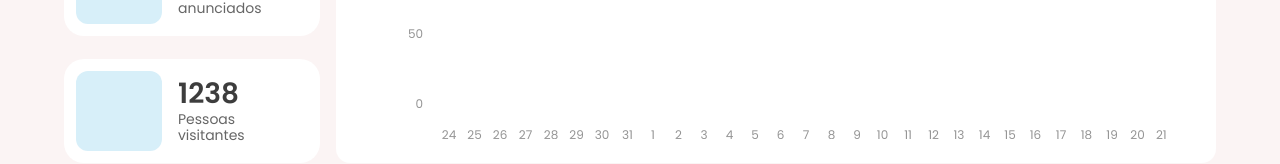
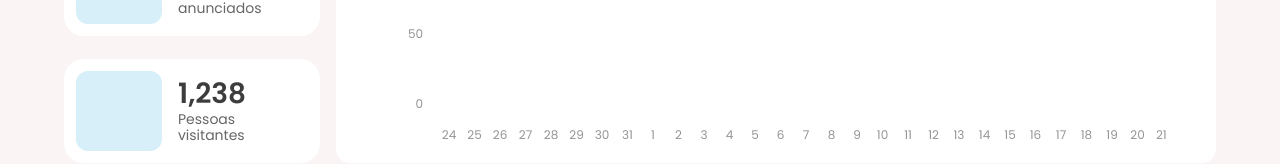
Before and after one commit to bernardopadilha/gestao-marketplace-frontend, a React (Vite) app: page / in a window 1280 px wide. Shown: the part 458-622 px from the top of the page. Built offline with nearby package versions, Linux system fonts and the light colour scheme; some icons are missing.

Commit message:
feat: criado componente de cont-up

```diff
--- a/package.json
+++ b/package.json
@@ -27,6 +27,7 @@
     "lucide-react": "^0.540.0",
     "radix-ui": "^1.4.3",
     "react": "^19.1.1",
+    "react-countup": "^6.5.3",
     "react-day-picker": "^9.9.0",
     "react-dom": "^19.1.1",
     "react-hook-form": "^7.62.0",
--- /dev/null
+++ b/src/components/react-count-up-wrapper.tsx
@@ -0,0 +1,15 @@
+import { useEffect, useState } from 'react'
+import CountUp from 'react-countup'
+
+export default function ReactCountUpWrapper({ value }: { value: number }) {
+  const [mounted, setMounted] = useState(false)
+
+  useEffect(() => {
+    setMounted(true)
+  }, [])
+  if (!mounted) {
+    return '-'
+  }
+
+  return <CountUp duration={2} preserveValue end={value} decimals={0} />
+}
--- a/src/features/dashboard/components/stat-card.tsx
+++ b/src/features/dashboard/components/stat-card.tsx
@@ -1,3 +1,4 @@
+import ReactCountUpWrapper from '@/components/react-count-up-wrapper'
 import { cn } from '@/lib/utils'
 import { HugeiconsIcon, type IconSvgElement } from '@hugeicons/react'
 
@@ -18,7 +19,9 @@ export default function StatCard({
         <HugeiconsIcon icon={icon} className={cn('size-9', iconColor)} />
       </div>
       <div>
-        <h1 className="text-gray-400 font-semibold text-[28px]">{value}</h1>
+        <h1 className="text-gray-400 font-semibold text-[28px]">
+          <ReactCountUpWrapper value={value} />
+        </h1>
         <p className="text-sm">
           <span className="block">{title.split(' ')[0]}</span>
           <span className="block">{title.split(' ')[1]}</span>
```
Also changed, not shown: 1 other file (tests, documents, lock files or other folders).
